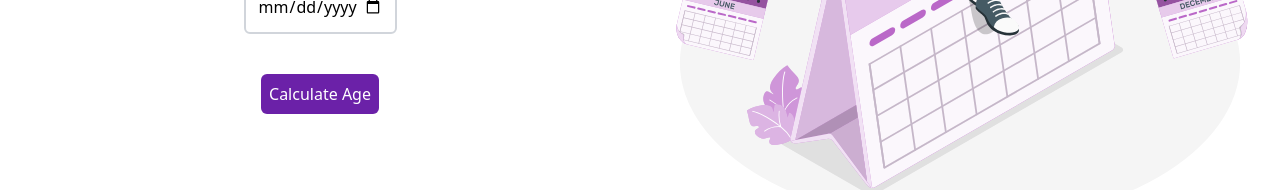
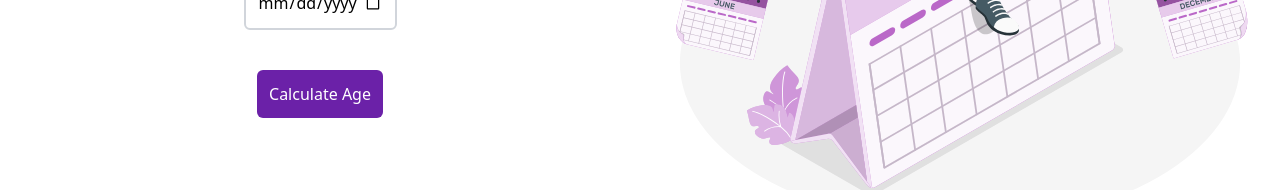
Before and after one commit to ParnaRoyChowdhury777/Age-Calculator, a React (Vite) app: page / in a window 1280 px wide. Shown: the part 397-587 px from the top of the page. Built offline with nearby package versions, Linux system fonts and the light colour scheme.

Commit message:
Update button styling in AgeCalculatorForm component

```diff
--- a/src/components/AgeCalculatorForm.jsx
+++ b/src/components/AgeCalculatorForm.jsx
@@ -33,7 +33,7 @@ export const AgeCalculatorForm = ({calculateAge}) => {
     <div>
     <form onSubmit={handleSubmit} className='flex-col'>
         <input type='date' className='block mx-auto my-10 p-3 border-2 border-gray-300 rounded-md cursor-text' value={date} onChange={e => setDate(e.target.value)} max={getCurrentDate()}/>
-        <button type="submit" className='block mx-auto p-2 bg-purple-800 text-white rounded-md hover:bg-green-900 cursor-pointer' disabled = {!date}>Calculate Age</button>
+        <button type="submit" className='block mx-auto p-3 bg-purple-800 text-white rounded-md hover:bg-green-900 cursor-pointer' disabled = {!date}>Calculate Age</button>
     </form>
     </div>
   );
```
